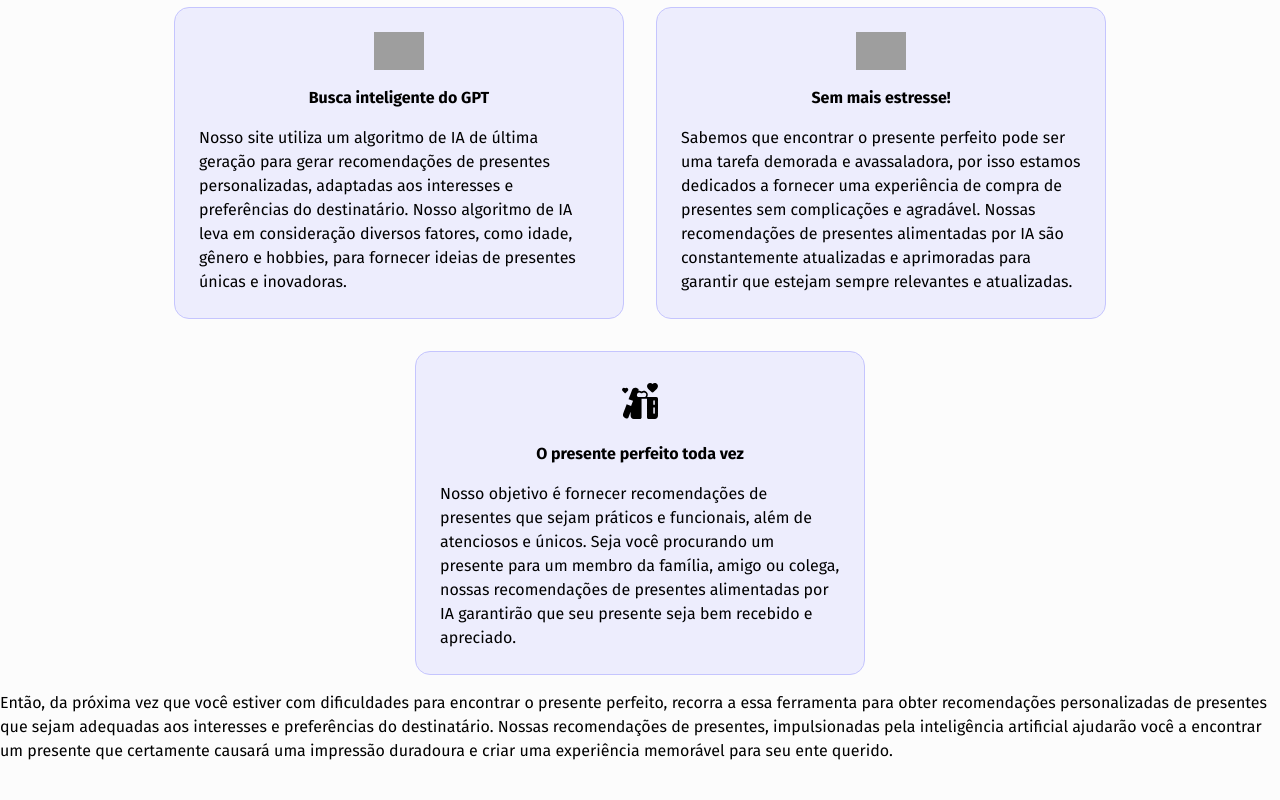
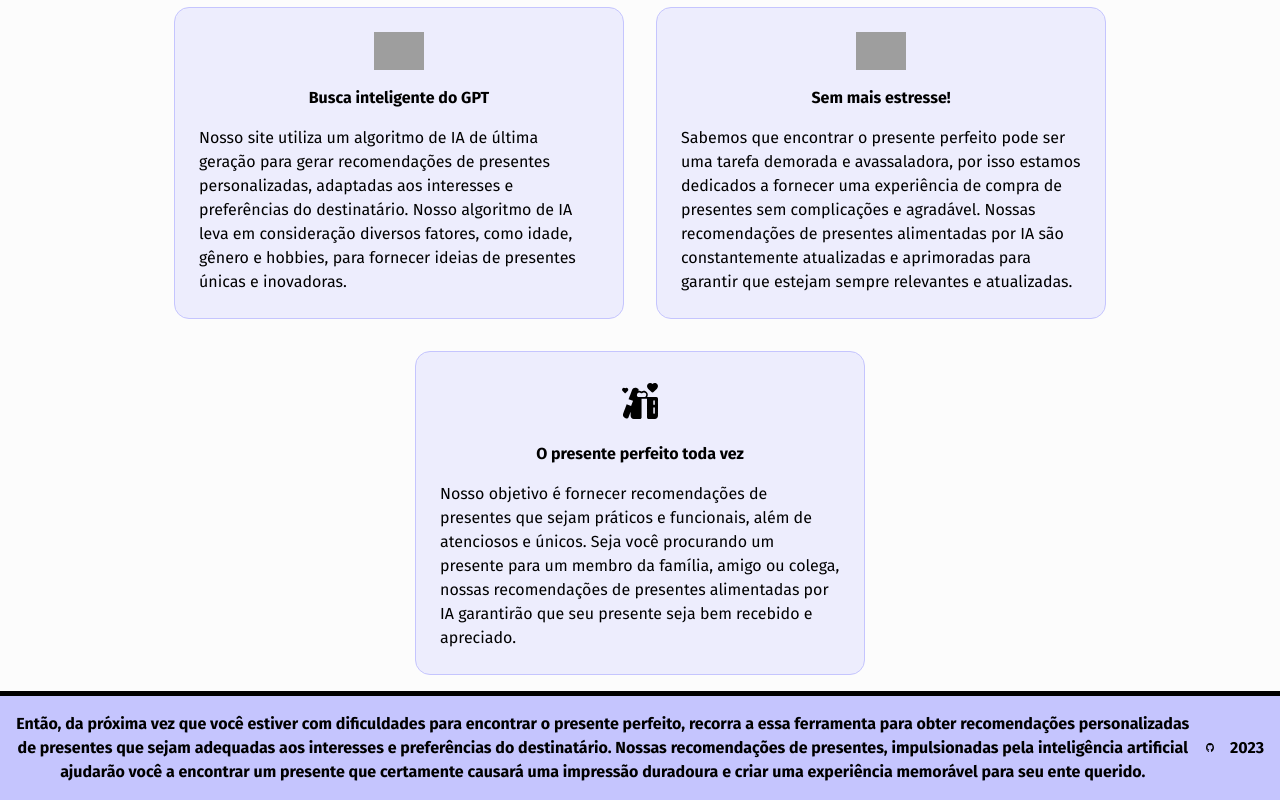
Before and after one commit to arthur-dias/whatgift-app, a React (Vite) app: page / in a window 1280 px wide. Shown: the part 747-1547 px from the top of the page. Before the commit the page ends 1510 px from the top, so only its background shows below. Built offline with nearby package versions, Linux system fonts and the light colour scheme; grey boxes are pictures that could not be loaded.

Commit message:
finished footer component

```diff
--- /dev/null
+++ b/src/components/Footer/Footer.module.css
@@ -0,0 +1,28 @@
+@import '../../styles/_colors.css';
+@import '../../styles/_fontSizes.css';
+
+.footer {
+  border-top: 5px solid #000;
+  padding: 1rem;
+  background: var(--background-btn-color);
+  display: flex;
+  flex-direction: row;
+  align-items: center;
+  justify-content: center;
+  gap: 1rem;
+}
+
+.footer__text {
+  text-align: center;
+  font-weight: var(--font-bold-weight);
+}
+
+.footer__icon {
+  width: 25px;
+}
+
+@media (max-width: 600px) {
+  .footer__text {
+    font-size: var(--font-small-size);
+  }
+}
--- a/src/components/Footer/Footer.tsx
+++ b/src/components/Footer/Footer.tsx
@@ -1,10 +1,19 @@
+import Github from '../../assets/github.svg'
+import styles from './Footer.module.css'
+
 interface FooterProps {
   text: string
 }
 const Footer = ({ text }: FooterProps) => {
+  const currentYear = new Date().getFullYear()
+
   return (
-    <div>
-      <p>{text}</p>
+    <div className={styles.footer}>
+      <p className={styles.footer__text}>{text}</p>
+      <a href='https://github.com/arthur-dias' target='_blank' rel='noreferrer'>
+        <img src={Github} alt='ícone' className={styles.footer__icon} />
+      </a>
+      <p className={styles.footer__text}>{currentYear}</p>
     </div>
   )
 }
```
Also changed, not shown: src/assets/github.svg (added).
